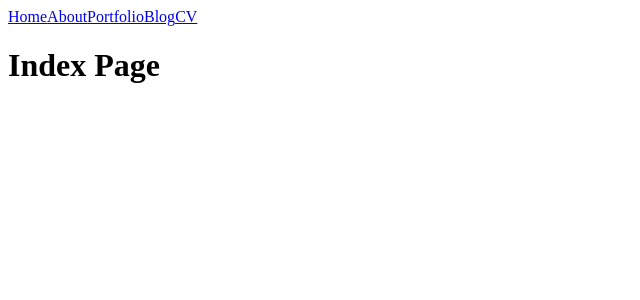
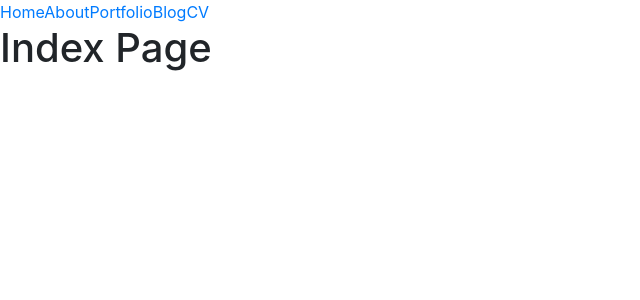
Before and after one commit to robin3317/robin-personal-site, a Next.js app: page / in a window 1280 px wide. Shown: the top 300 px of the page, without its empty margins (0-640 px from the left). Built offline with nearby package versions, Linux system fonts and the light colour scheme; no server answers.

Commit message:
Add bootstrap, reactstrap, css-scss loader

```diff
--- a/next.config.js
+++ b/next.config.js
@@ -1,3 +1,4 @@
 const withSass = require('@zeit/next-sass')
+const withCSS = require('@zeit/next-css')
 
-module.exports = withSass()
+module.exports = withCSS(withSass())
--- a/package.json
+++ b/package.json
@@ -13,14 +13,17 @@
   "author": "",
   "license": "ISC",
   "dependencies": {
+    "@zeit/next-css": "^1.0.1",
     "@zeit/next-sass": "^1.0.1",
     "axios": "^0.19.0",
+    "bootstrap": "^4.3.1",
     "cross-env": "^5.2.0",
     "express": "^4.17.1",
     "next": "^8.1.0",
     "next-routes": "^1.4.2",
     "node-sass": "^4.12.0",
     "react": "^16.8.6",
-    "react-dom": "^16.8.6"
+    "react-dom": "^16.8.6",
+    "reactstrap": "^8.0.1"
   }
 }
--- /dev/null
+++ b/pages/_app.js
@@ -0,0 +1,28 @@
+import React from 'react'
+import App, { Container } from 'next/app'
+import 'bootstrap/dist/css/bootstrap.min.css'
+import '../styles/main.scss'
+
+class MyApp extends App {
+  static async getInitialProps({ Component, ctx }) {
+    let pageProps = {}
+
+    if (Component.getInitialProps) {
+      pageProps = await Component.getInitialProps(ctx)
+    }
+
+    return { pageProps }
+  }
+
+  render() {
+    const { Component, pageProps } = this.props
+
+    return (
+      <Container>
+        <Component {...pageProps} />
+      </Container>
+    )
+  }
+}
+
+export default MyApp
--- a/pages/about.js
+++ b/pages/about.js
@@ -1,6 +1,5 @@
 import React, { Component } from 'react'
 import BaseLayout from '../components/layouts/BaseLayout'
-import '../styles/about.scss';
 
 class About extends Component {
   render() {
--- a/styles/main.scss
+++ b/styles/main.scss
@@ -0,0 +1 @@
+@import './about';
```
Also changed, not shown: 1 other file (tests, documents, lock files or other folders).
